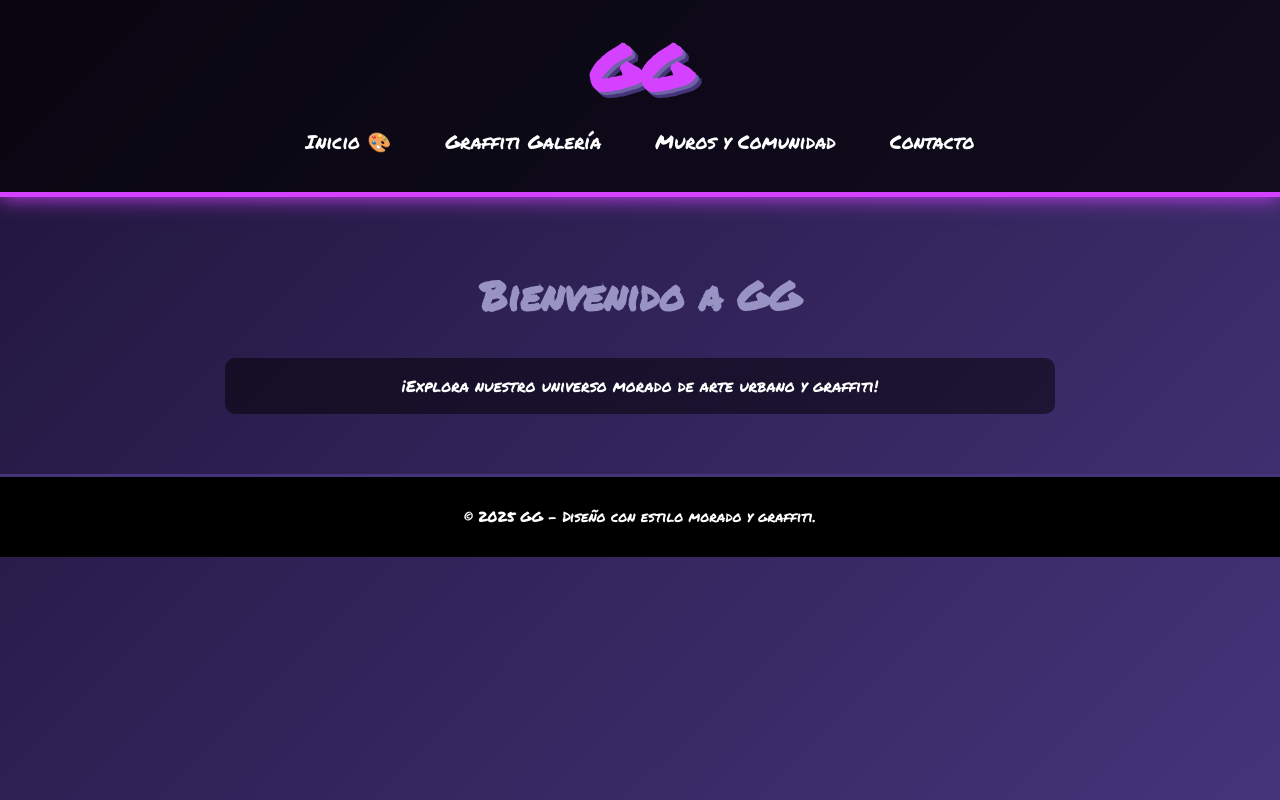
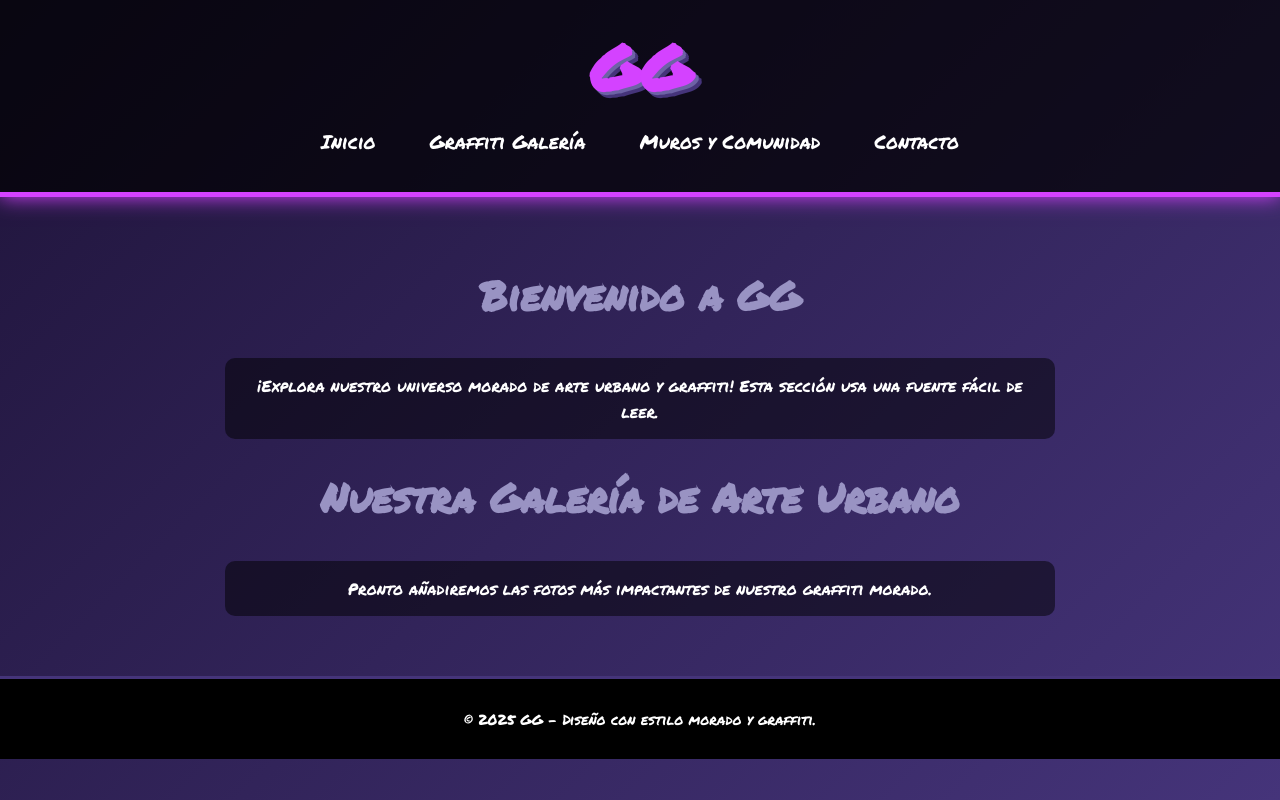
Before and after one commit to mycreativelife-boop/GG, a plain HTML site: page index.html in a window 1280 px wide. Drawn offline with Linux system fonts and the light colour scheme.

Commit message:
Update index.html

```diff
--- a/index.html
+++ b/index.html
@@ -5,14 +5,15 @@
     <meta name="viewport" content="width=device-width, initial-scale=1.0">
     <title>GG - Graffiti Galaxy</title>
     <link rel="stylesheet" href="style.css">
-    <link href="https://fonts.googleapis.com/css2?family=Permanent+Marker&display=swap" rel="stylesheet">
+
+    <link href="https://fonts.googleapis.com/css2?family=Permanent+Marker&family=Montserrat:wght@400;700&display=swap" rel="stylesheet">
 </head>
 <body>
     <header class="header-graffiti">
         <h1>GG</h1>
         <nav>
             <ul>
-                <li><a href="#inicio">Inicio 🎨</a></li>
+                <li><a href="#inicio">Inicio </a></li>
                 <li><a href="#galeria">Graffiti Galería</a></li>
                 <li><a href="#comunidad">Muros y Comunidad</a></li>
                 <li><a href="#contacto">Contacto</a></li>
@@ -23,10 +24,15 @@
     <main class="seccion-contenido">
         <section id="inicio">
             <h2>Bienvenido a GG</h2>
-            <p>¡Explora nuestro universo morado de arte urbano y graffiti!</p>
+            <p>¡Explora nuestro universo morado de arte urbano y graffiti! Esta sección usa una fuente fácil de leer.</p>
         </section>
 
-        </main>
+        <section id="galeria">
+            <h2>Nuestra Galería de Arte Urbano</h2>
+            <p>Pronto añadiremos las fotos más impactantes de nuestro graffiti morado.</p>
+        </section>
+
+    </main>
 
     <footer>
         <p>© 2025 GG - Diseño con estilo morado y graffiti.</p>
```
